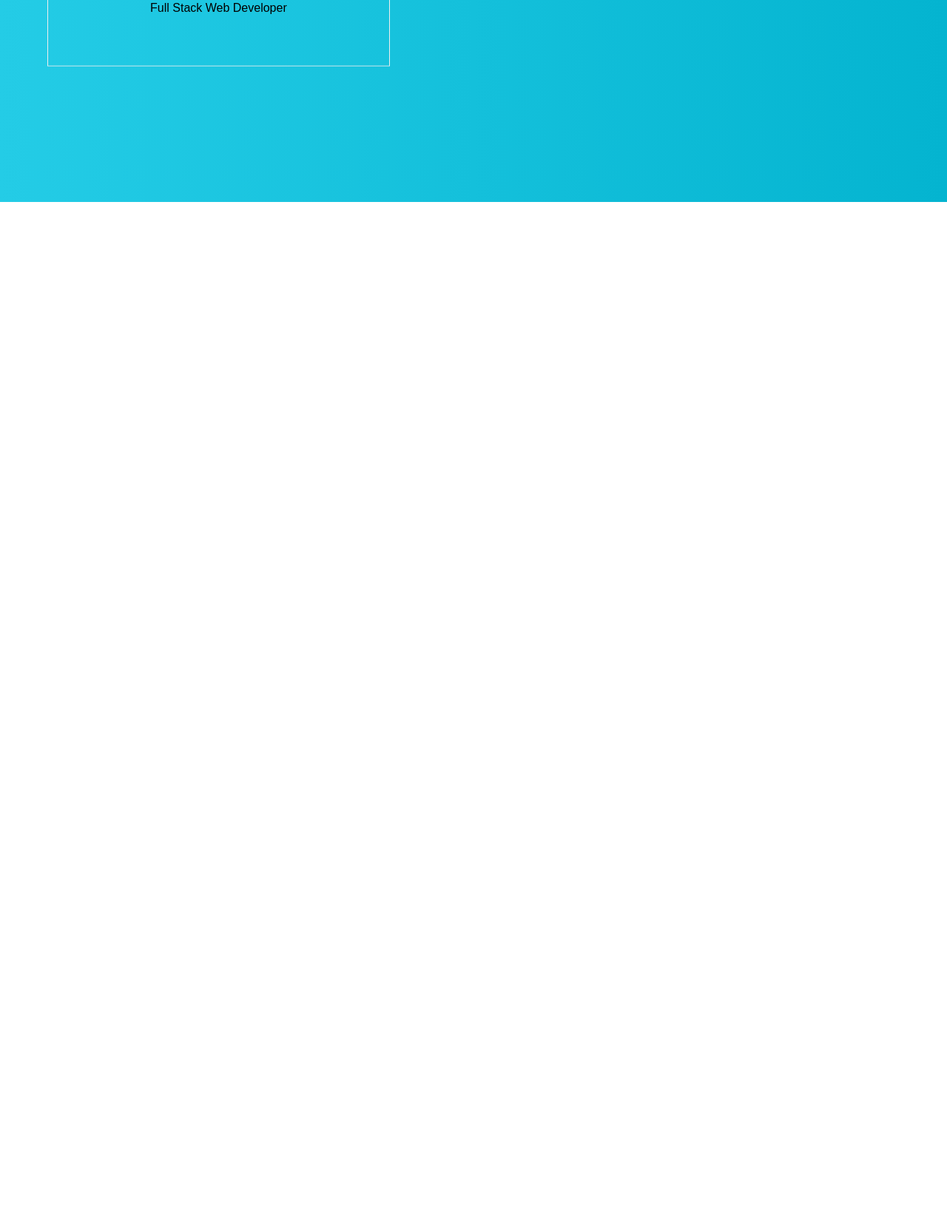
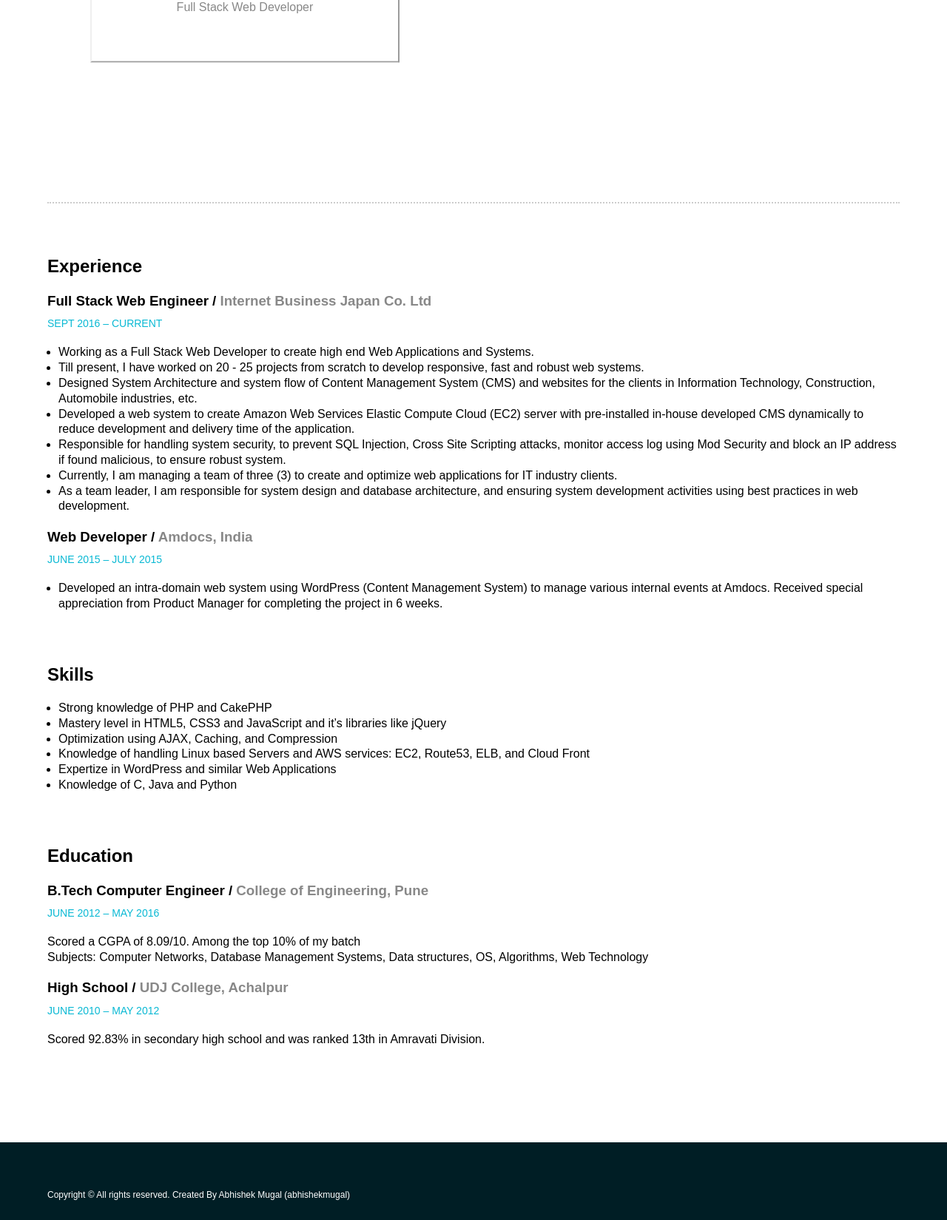
Before and after one commit to abhishekmugal/abhishekmugal.github.io, a plain HTML site: page index.html in a window 1280 px wide. Shown: the part 527-2176 px from the top of the page at 74% size. Before the commit the page ends 1600 px from the top, so only its background shows below. Drawn offline with nearby package versions, Linux system fonts and the light colour scheme; a web font is replaced by a local one.

Commit message:
New update

```diff
--- a/css/style.css
+++ b/css/style.css
@@ -4,6 +4,7 @@ a,abbr,acronym,address,applet,article,aside,audio,b,big,blockquote,body,canvas,c
 
 body {
     font-family: /*'Encode Sans Condensed', */sans-serif;
+    line-height: 1.3;
 }
 header {
     position: fixed;
@@ -13,6 +14,8 @@ header {
     padding: 1%;
     overflow: auto;
     z-index: 100;
+    background: rgba(9, 64, 76, 0.9);
+    box-shadow: 0px 0px 5px 1px #5f5f5f;
 }
 .logo {
     float: left;
@@ -43,6 +46,13 @@ nav li a {
     height: 100vh;
     margin: auto;
 }
+.inner1 {
+    position: relative;
+    width: 90%;
+    max-width: 1200px;
+    /* height: 100vh; */
+    margin: auto;
+}
 .align-center {
     position: absolute;
     top: 50%;
@@ -50,15 +60,23 @@ nav li a {
     transform: translateY(-50%);
     overflow: auto;
 }
-
+h1 {
+    font-size: 24px;
+    color: #1895c5;
+}
+h2 {
+    margin-top: 6%;
+}
 #profile {
-    background: #04b4d0;
-    background: linear-gradient(to right, #24cce6, #04b4d0);
+    border-bottom: 2px dotted #ccc;
+    /* background: #04b4d0; */
+    /* background: linear-gradient(to right, #009eda, #04b4d0); */
+    margin: 0 5%;
 }
 .top-image {
     width: 40%;
     padding: 6% 0;
-    border: 1px solid #efefef;
+    border: 2px outset #efefef;
     text-align: center;
     float: left;
 }
@@ -71,3 +89,32 @@ nav li a {
     width: calc(59% - 2%);
     margin-left: 2%;
 }
+time {
+    margin-bottom: 20px;
+    margin-top: -10px;
+    color: #0ab9d4;
+    display: block;
+    font-size: 14px;
+}
+blockquote {
+    display: inline;
+    margin: 0;
+}
+mark {
+    background: transparent;
+    color: #888;
+}
+mark a {
+    color: #888;
+}
+#experience ul, #skills ul {
+    list-style: disc;
+    padding-left: 15px;
+}
+footer {
+    padding: 5%;
+    margin-top: 10%;
+    color: #fff;
+    font-size: 12px;
+    background: #001e25;
+}
--- a/index.html
+++ b/index.html
@@ -3,9 +3,16 @@
 <head>
     <meta charset="UTF-8">
     <meta http-equiv="X-UA-Compatible" content="IE=edge"/>
-    <meta name="description" content="Abhishek Mugal's personal website showcases his profile, skills, experience, and achievements. He is a Computer Engineer and a professional Full Stack Web Developer with relevant experience of 5 years in the field of Web and Internet.">
+    <meta name="description" content="Abhishek Mugal's personal website showcases his profile, skills, experience, and achievements. A Computer Engineer and a professional Full Stack Web Developer with relevant experience of 5 years in the field of Web and Internet.">
     <meta name="keyword" content="abhishek, mugal, web, developer, full, stack, computer, engineer, PHP, Cakephp, JS, COEP, coep, ITRA, IBJ, internet, business, tokyo, japan, india">
     <meta name="robots" content="index, follow">
+    <meta property="og:url" content="abhishekmugal.github.io"/>
+    <meta property="og:type" content="website"/>
+    <meta property="og:site_name" content="Abhishek Mugal"/>
+    <meta property="article:published_time" content="2019-02-28JST20:45:4632400" />
+	<meta property="article:modified_time" content="2019-02-28JST20:45:4632400" />
+	<meta property="og:updated_time" content="2019-03-01JST20:45:4632400" />
+
     <title>Abhishek Mugal</title>
     <link rel="stylesheet" href="css/style.css">
     <link href="https://fonts.googleapis.com/css?family=Encode+Sans+Condensed" rel="stylesheet">
@@ -28,21 +35,22 @@
             </nav>
         </header>
 
+        <article lang="en">
             <section id="profile">
                 <div class="inner">
                     <div class="align-center">
                         <div class="top-image">
-                        <img src="img/abhi.jpg" alt="Abhishek's profile picture">
-                        <h2>Abhishek Mugal</h2>
-                        <p>Full Stack Web Developer</p>
+                            <img src="img/abhi.jpg" alt="Abhishek Mugal's profile picture">
+                            <h1>Abhishek Mugal</h1>
+                            <mark>Full Stack Web Developer</mark>
                         </div>
                         <div class="profile-box">
                             <div class="profile">
                                 <h2>Profile</h2>
-                            <p>Detail-oriented Computer Engineer with more than one and half year of professional experience as Full Stack Developer, currently working in Japan. Pursuing interest in Web, skilled at developing Websites and Web Applications using best practices in HTML5, CSS3, JavaScript, AJAX, jQuery and PHP.</p>
+                                <p>Detail-oriented Computer Engineer with more than two and half year of professional experience as Full Stack Developer, currently working in Japan. Pursuing interest in Web, skilled at developing Websites and Web Applications using best practices in HTML5, CSS3, JavaScript, AJAX, jQuery and PHP.</p>
                             </div>
                             <div class="info">
-                            <h2>General Information</h2>
+                                <h3>General Information</h3>
                                 <table>
                                     <tr>
                                         <td>Date Of Birth</td>
@@ -56,10 +64,6 @@
                                         <td>Contact No</td>
                                         <td>+8170-2837-9159</td>
                                     </tr>
-                                <tr>
-                                    <td>Email ID</td>
-                                    <td>abhishek.mugal@gmail.com</td>
-                                </tr>
                                 </table>
                             </div>
                         </div>
@@ -68,12 +72,81 @@
             </section>
 
             <section id="experience">
-            <div class="inner">
-                <div class="align-center">
+                <div class="inner1">
+                    <h2>Experience</h2>
+                    <div class="">
+                            <h3>Full Stack Web Engineer / <mark><a href="https://www.ibj.co.jp" target="_blank" rel="noreferrer">Internet Business Japan Co. Ltd</a></mark></h3>
+                            <time>SEPT 2016 – CURRENT</time>
+                            <ul>
+                                <li>Working as a Full Stack Web Developer to create high end Web Applications and Systems.</li>
+                                <li>Till present, I have worked on 20 - 25 projects from scratch to develop responsive, fast and robust web systems.</li>
+                                <li>Designed System Architecture and system flow of <blockquote cite="https://en.wikipedia.org/wiki/Content_management_system">Content Management System (CMS)</blockquote> and websites for the clients in Information Technology, Construction, Automobile industries, etc.</li>
+                                <li>Developed a web system to create <blockquote cite="https://aws.amazon.com/ec2/">Amazon Web Services Elastic Compute Cloud (EC2)</blockquote> server with pre-installed in-house developed CMS dynamically to reduce development and delivery time of the application.</li>
+                                <li>Responsible for handling system security, to prevent SQL Injection, Cross Site Scripting attacks, monitor access log using Mod Security and block an IP address if found malicious, to ensure robust system.</li>
+                                <li>Currently, I am managing a team of three (3) to create and optimize web applications for IT industry clients.</li>
+                                <li>As a team leader, I am responsible for system design and database architecture, and ensuring system development activities using best practices in web development.</li>
+                            </ul>
 
+                            <h3>Web Developer / <mark><a href="https://www.amdocs.com/" target="_blank" rel="noreferrer">Amdocs, India</a></mark></h3>
+                            <time>JUNE 2015 – JULY 2015</time>
+                            <ul>
+                                <li>Developed an intra-domain web system using WordPress (Content Management System) to manage various internal events at Amdocs. Received special appreciation from Product Manager for completing the project in 6 weeks.</li>
+                            </ul>
                         </div>
                 </div>
             </section>
+
+            <section id="skills">
+                <div class="inner1">
+                    <h2>Skills</h2>
+                    <div class="">
+                        <ul>
+                            <li>Strong knowledge of PHP and CakePHP</li>
+                            <li>Mastery level in HTML5, CSS3 and JavaScript and it’s libraries like jQuery</li>
+                            <li>Optimization using AJAX, Caching, and Compression</li>
+                            <li>Knowledge of handling Linux based Servers and AWS services: EC2, Route53, ELB, and Cloud Front</li>
+                            <li>Expertize in WordPress and similar Web Applications</li>
+                            <li>Knowledge of C, Java and Python</li>
+                        </ul>
+                    </div>
+                </div>
+            </section>
+
+            <section id="education">
+                <div class="inner1">
+                    <h2>Education</h2>
+                    <div class="">
+                        <h3>B.Tech Computer Engineer / <mark><a href="http://www.coep.org.in" target="_blank" rel="noreferrer">College of Engineering, Pune</a></mark></h3>
+                        <time>JUNE 2012 – MAY 2016</time>
+                        <ul>
+                            <li>Scored a CGPA of 8.09/10. Among the top 10% of my batch</li>
+                            <li>Subjects: Computer Networks, Database Management Systems, Data structures, OS, Algorithms, Web Technology</li>
+                        </ul>
+
+                        <h3>High School / <mark>UDJ College, Achalpur</mark></h3>
+                        <time>JUNE 2010 – MAY 2012</time>
+                        <ul>
+                            <li>Scored 92.83% in secondary high school and was ranked 13th in Amravati Division.</li>
+                        </ul>
+                    </div>
+                </div>
+            </section>
+        </article>
+
+        <footer>
+            <p>Copyright &copy; All rights reserved. Created By Abhishek Mugal (abhishekmugal)</p>
+        </footer>
     </div>
 </body>
+<script type="text/javascript">
+    $(function(){
+        $('a[href^="#"]').click(function () {
+            $('html, body').animate({
+                scrollTop: $('[id="' + $.attr(this, 'href').substr(1) + '"]').offset().top - 80
+            }, 500);
+
+            return false;
+        });
+    });
+</script>
 </html>
```
Lines whose indentation alone changed are shown as unchanged.
